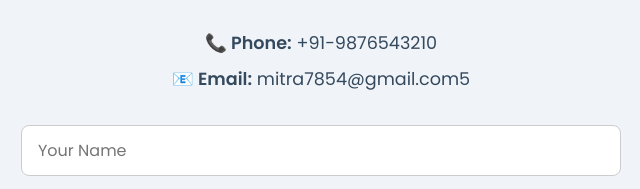
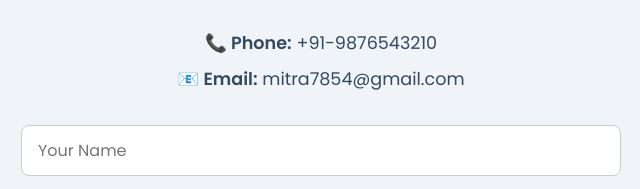
Before and after one commit to smitra004/Personal-Portfolio, a plain HTML site: page contact.html in a window 1280 px wide. Shown: the part 227-416 px from the top of the page, 319-959 px from the left. Drawn offline with Linux system fonts and the light colour scheme.

Commit message:
Fix email formatting in contact.html
Corrected email address formatting and removed extra character.

```diff
--- a/contact.html
+++ b/contact.html
@@ -25,7 +25,7 @@
 
     <div class="contact-info">
       <p><strong>📞 Phone:</strong> +91-9876543210</p>
-      <p><strong>📧 Email:</strong> mitra7854@gmail.com5</p>
+      <p><strong>📧 Email:</strong> mitra7854@gmail.com</p>
     </div>
 
     <form class="contact-form">
```
